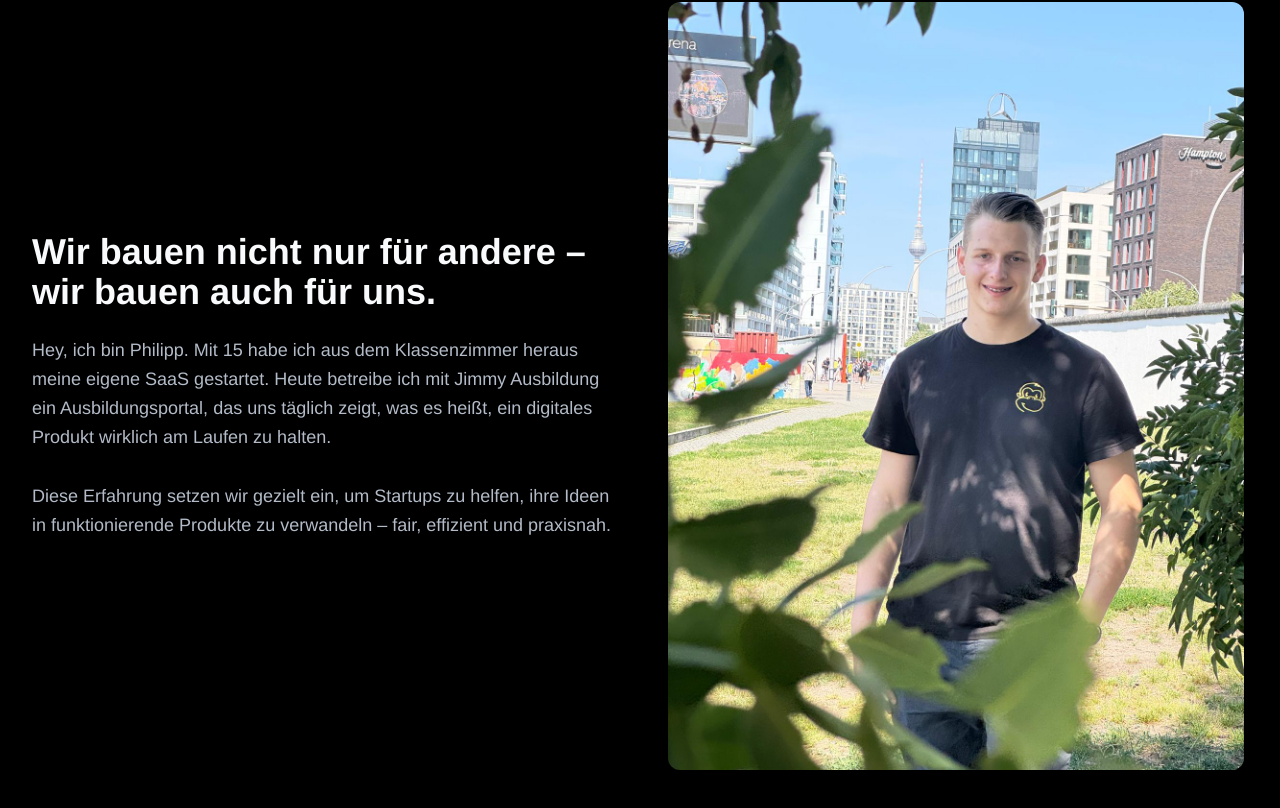
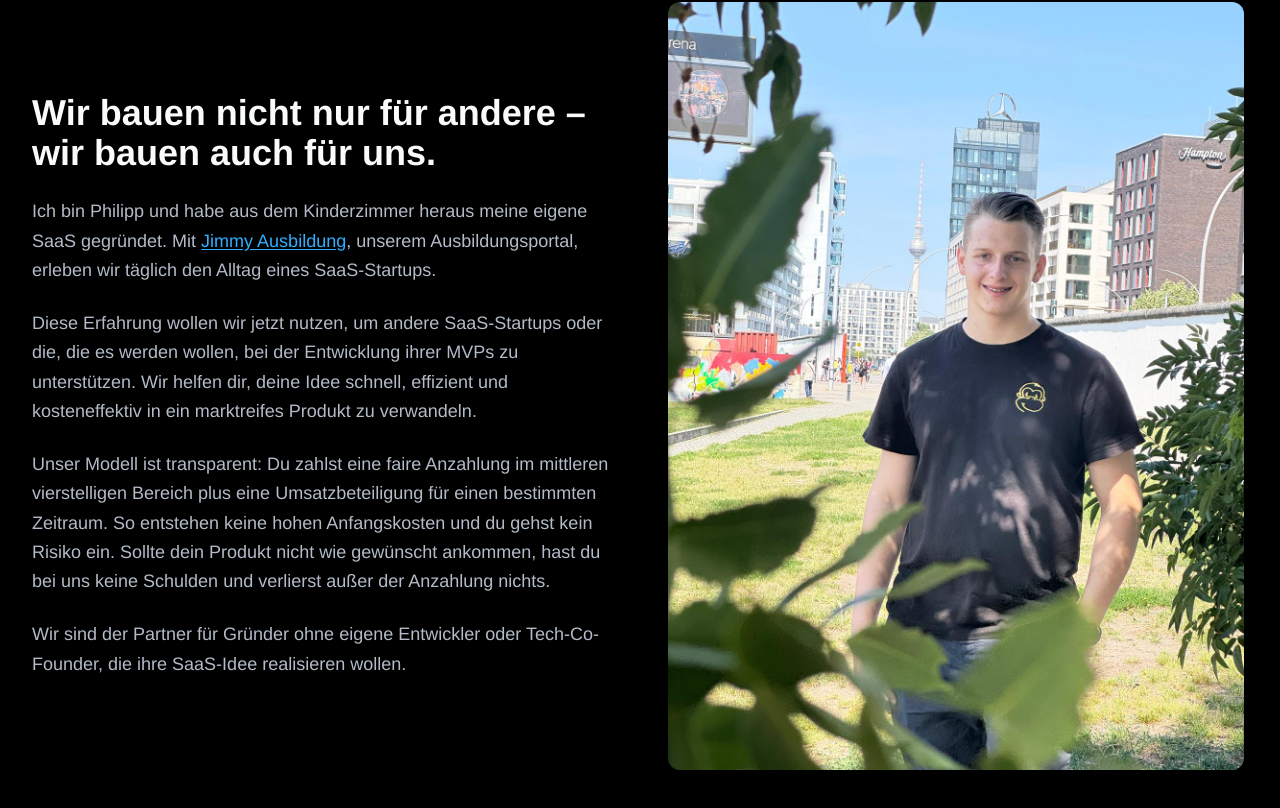
Before and after one commit to hammerer-philipp/jimmy-software, a React (Vite) app: page / in a window 1280 px wide. Shown: the part 698-1506 px from the top of the page. Built offline with nearby package versions, Linux system fonts and the light colour scheme.

Commit message:
Update About section text
Update the About section with new text content and make "Jimmy Ausbildung" a link to "https://jimmy-ausbildung.de".

```diff
--- a/src/components/sections/AboutSection.tsx
+++ b/src/components/sections/AboutSection.tsx
@@ -7,9 +7,16 @@ const AboutSection = () => {
             Wir bauen nicht nur für andere – wir bauen auch für uns.
           </h2>
           <p className="text-muted-foreground text-lg leading-relaxed">
-            Hey, ich bin Philipp. Mit 15 habe ich aus dem Klassenzimmer heraus meine eigene SaaS gestartet. Heute betreibe ich mit Jimmy Ausbildung ein Ausbildungsportal, das uns täglich zeigt, was es heißt, ein digitales Produkt wirklich am Laufen zu halten.
-            <br /><br />
-            Diese Erfahrung setzen wir gezielt ein, um Startups zu helfen, ihre Ideen in funktionierende Produkte zu verwandeln – fair, effizient und praxisnah.
+            Ich bin Philipp und habe aus dem Kinderzimmer heraus meine eigene SaaS gegründet. Mit <a href="https://jimmy-ausbildung.de" target="_blank" rel="noopener noreferrer" className="text-primary underline underline-offset-2">Jimmy Ausbildung</a>, unserem Ausbildungsportal, erleben wir täglich den Alltag eines SaaS-Startups.
+          </p>
+          <p className="text-muted-foreground text-lg leading-relaxed">
+            Diese Erfahrung wollen wir jetzt nutzen, um andere SaaS-Startups oder die, die es werden wollen, bei der Entwicklung ihrer MVPs zu unterstützen. Wir helfen dir, deine Idee schnell, effizient und kosteneffektiv in ein marktreifes Produkt zu verwandeln.
+          </p>
+          <p className="text-muted-foreground text-lg leading-relaxed">
+            Unser Modell ist transparent: Du zahlst eine faire Anzahlung im mittleren vierstelligen Bereich plus eine Umsatzbeteiligung für einen bestimmten Zeitraum. So entstehen keine hohen Anfangskosten und du gehst kein Risiko ein. Sollte dein Produkt nicht wie gewünscht ankommen, hast du bei uns keine Schulden und verlierst außer der Anzahlung nichts.
+          </p>
+          <p className="text-muted-foreground text-lg leading-relaxed">
+            Wir sind der Partner für Gründer ohne eigene Entwickler oder Tech-Co-Founder, die ihre SaaS-Idee realisieren wollen.
           </p>
         </div>
         <div className="animate-fade-in">
```
